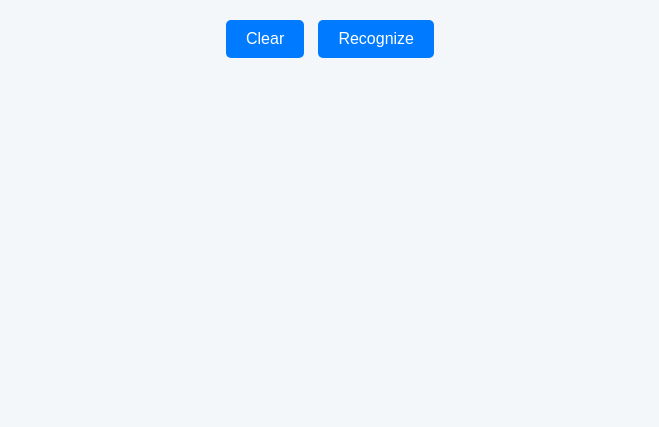
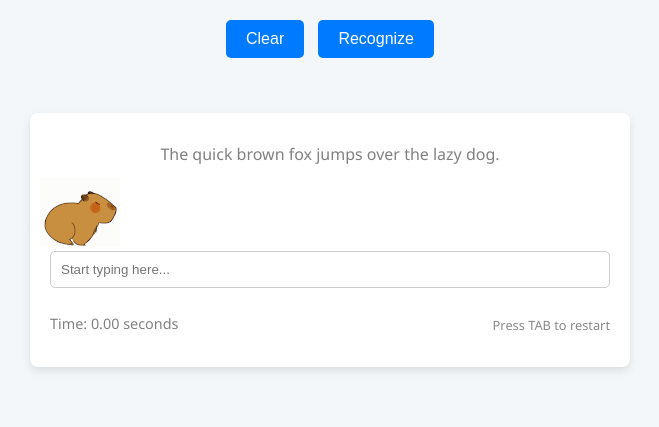
Before and after one commit to etruxton/erica-website, a Flask app: page / in a window 1280 px wide. Shown: the part 653-1080 px from the top of the page, without its empty margins (310-969 px from the left). Before the commit the page ends 711 px from the top, so only its background shows below. Run offline with Flask 3, Linux system fonts and the light colour scheme.

Commit message:
add capybara typing test

```diff
--- a/static/home/style.css
+++ b/static/home/style.css
@@ -277,6 +277,79 @@ body.overlay-active {
     padding: 5px;
 }
 
+.card {
+    background-color: white;
+    border-radius: 8px;
+    box-shadow: 0 4px 8px rgba(0, 0, 0, 0.1);
+    padding: 20px;
+    margin: 20px auto; /* Center the card */
+    max-width: 600px; /* Adjust as needed */
+    box-sizing: border-box;
+}
+
+.capybara {
+    position: absolute;
+    top: 65px; /* Adjust this value to fine-tune vertical positioning */
+    left: 10px; /* Adjust this value to align with the start of the input text */
+    z-index: 1;
+    pointer-events: none;
+    width: auto; /* Maintain aspect ratio */
+}
+
+.typing-container {
+    position: relative; /* Ensure the capybara is positioned relative to this container */
+    text-align: center;
+    padding: 20px;
+    background-color: white;
+    border-radius: 8px;
+    box-shadow: 0 4px 8px rgba(0, 0, 0, 0.1);
+    max-width: 600px;
+    margin: 20px auto;
+}
+
+.typing-container input {
+    width: 100%;
+    padding: 10px;
+    margin-top: 70px; /* Increased margin to accommodate capybara and text */
+    border: 1px solid #ccc;
+    border-radius: 5px;
+    box-sizing: border-box;
+    position: relative;
+}
+
+.typing-container p:first-child {
+    margin-top: 10px; /* Add margin to create space between text and container top */
+    color: grey;
+}
+
+.typing-container .correct {
+    color: black;
+}
+
+.typing-container .incorrect {
+    color: red;
+}
+
+.typing-container p:nth-child(3) {
+    color: black;
+}
+
+.typing-container .timer-indicator-container {
+    display: flex;
+    justify-content: space-between; /* Distribute space between items */
+    align-items: center; /* Vertically align items */
+    margin-top: 5px; /* Add margin for spacing */
+}
+
+.typing-container .restart-indicator {
+    font-size: 0.8em;
+    color: #888;
+}
+
+.typing-container .timer-display {
+    font-size: 0.9em;
+}
+
 @keyframes confetti-explode {
     0% {
         opacity: 1;
--- /dev/null
+++ b/static/home/typing_speed.js
@@ -0,0 +1,161 @@
+document.addEventListener('DOMContentLoaded', function () {
+    const typingSentence = "The quick brown fox jumps over the lazy dog.";
+    const typingContainer = document.createElement('div');
+    typingContainer.classList.add('typing-container', 'card');
+
+    const sentenceDisplay = document.createElement('p');
+    typingContainer.appendChild(sentenceDisplay);
+
+    const inputField = document.createElement('input');
+    inputField.type = 'text';
+    inputField.placeholder = "Start typing here...";
+    typingContainer.appendChild(inputField);
+
+    const resultDisplay = document.createElement('p');
+    typingContainer.appendChild(resultDisplay);
+
+    const timerIndicatorContainer = document.createElement('div');
+    timerIndicatorContainer.classList.add('timer-indicator-container');
+    typingContainer.appendChild(timerIndicatorContainer);
+
+    const timerDisplay = document.createElement('p');
+    timerDisplay.classList.add('timer-display');
+    timerIndicatorContainer.appendChild(timerDisplay);
+
+    const restartIndicator = document.createElement('p');
+    restartIndicator.textContent = "Press TAB to restart";
+    restartIndicator.classList.add('restart-indicator');
+    timerIndicatorContainer.appendChild(restartIndicator);
+
+    document.querySelector('.content').appendChild(typingContainer);
+
+    const capybara = document.createElement('img');
+    capybara.src = "static/home/assets/images/capybara_0.png";
+    capybara.classList.add('capybara');
+    typingContainer.appendChild(capybara); // Append to the typing container
+
+    let startTime;
+    let endTime;
+    let started = false;
+    let timerInterval;
+
+    let capybaraFrame = 0;
+    let capybaraPosition = 10;
+    let lastCorrectLength = 0; // Track the last correct length of the typed text
+    let capybaraRotation = 0; // Initialize rotation angle
+    let congratsInterval; // Interval for the celebration animation
+
+    function updateCapybara() {
+        // Advance the frame (loop back to 0 after frame 3)
+        capybaraFrame = (capybaraFrame + 1) % 4;
+        capybara.src = `static/home/assets/images/capybara_${capybaraFrame}.png`;
+
+        // Move the capybara a small amount
+        capybaraPosition += 10; // Adjust the increment as needed
+        capybara.style.left = `${capybaraPosition}px`;
+    }
+
+    function resetTest() {
+        inputField.value = "";
+        updateSentenceDisplay("");
+        resultDisplay.textContent = "";
+        timerDisplay.textContent = "Time: 0.00 seconds";
+        inputField.disabled = false;
+        started = false;
+        clearInterval(timerInterval);
+        sentenceDisplay.textContent = typingSentence;
+        capybaraFrame = 0;
+        capybara.src = `static/home/assets/images/capybara_${capybaraFrame}.png`;
+        capybaraPosition = 10; // Reset position
+        capybara.style.left = `${capybaraPosition}px`;
+        inputField.disabled = false;
+        lastCorrectLength = 0; // Reset the last correct length
+        capybara.style.transform = `rotate(0deg)`; // Reset rotation
+    }
+
+    function updateSentenceDisplay(typedText) {
+        let highlightedSentence = '';
+        let isCorrect = true; // Flag to track if the current letter is correct
+
+        for (let i = 0; i < typingSentence.length; i++) {
+            if (i < typedText.length) {
+                if (typedText[i] === typingSentence[i]) {
+                    highlightedSentence += `<span class="correct">${typingSentence[i]}</span>`;
+                } else {
+                    highlightedSentence += `<span class="incorrect">${typingSentence[i]}</span>`;
+                    isCorrect = false; // Set to false if any incorrect letter is found
+                }
+            } else {
+                highlightedSentence += typingSentence[i];
+            }
+        }
+        sentenceDisplay.innerHTML = highlightedSentence;
+
+        // Update the capybara only if all typed letters are correct and the length has increased
+        if (isCorrect && typedText.length > lastCorrectLength) {
+            updateCapybara(); // Move the capybara one frame and position
+            lastCorrectLength = typedText.length; // Update the last correct length
+        } else if (!isCorrect) {
+            // Reset the capybara frame if incorrect
+            capybaraFrame = 0;
+            capybara.src = `static/home/assets/images/capybara_${capybaraFrame}.png`;
+        }
+    }
+
+    function updateTimerDisplay() {
+        const currentTime = new Date().getTime();
+        const elapsedTime = (currentTime - startTime) / 1000;
+        timerDisplay.textContent = `Time: ${elapsedTime.toFixed(2)} seconds`;
+    }
+
+    function animateCapybaraCongrats() {
+        capybaraRotation += 10; // Adjust rotation speed as needed
+        capybara.style.transform = `rotate(${capybaraRotation}deg)`;
+        capybaraFrame = (capybaraFrame + 1) % 4; // Continue animation frames
+        capybara.src = `static/home/assets/images/capybara_${capybaraFrame}.png`;
+    }
+
+    function handleTestCompletion() {
+        endTime = new Date().getTime();
+        clearInterval(timerInterval);
+        const timeTaken = (endTime - startTime) / 1000;
+        const words = typingSentence.split(' ').length;
+        const wpm = Math.round((words / timeTaken) * 60);
+
+        sentenceDisplay.textContent = `You typed it in ${timeTaken.toFixed(2)} seconds. Your typing speed is ${wpm} WPM.`;
+        inputField.disabled = true;
+
+        // Start the celebration animation
+        congratsInterval = setInterval(animateCapybaraCongrats, 50);
+
+        // Reset the test after 5 seconds
+        setTimeout(() => {
+            clearInterval(congratsInterval); // Stop the celebration animation
+            resetTest(); // Reset the test
+        }, 5000); // 5 seconds delay
+    }
+
+    inputField.addEventListener('input', function () {
+        if (!started) {
+            startTime = new Date().getTime();
+            started = true;
+            timerInterval = setInterval(updateTimerDisplay, 10);
+        }
+
+        updateSentenceDisplay(inputField.value);
+
+        if (inputField.value === typingSentence) {
+            handleTestCompletion();
+        }
+    });
+
+    inputField.addEventListener('keydown', function (event) {
+        if (event.key === 'Tab') {
+            event.preventDefault();
+            resetTest();
+        }
+    });
+
+    updateSentenceDisplay("");
+    timerDisplay.textContent = "Time: 0.00 seconds";
+});
--- a/templates/home.html
+++ b/templates/home.html
@@ -57,5 +57,6 @@
     <script src="https://cdn.jsdelivr.net/npm/typed.js@2.0.12"></script>
     <script src="{{ url_for('static', filename='home/home.js') }}"></script>
     <script src="{{ url_for('static', filename='home/text_recognition.js') }}"></script>
+    <script src="{{ url_for('static', filename='home/typing_speed.js') }}"></script>
 </body>
 </html>
```
Also changed, not shown: static/home/assets/images/capybara_0.png (added), static/home/assets/images/capybara_1.png (added), static/home/assets/images/capybara_2.png (added), static/home/assets/images/capybara_3.png (added).
